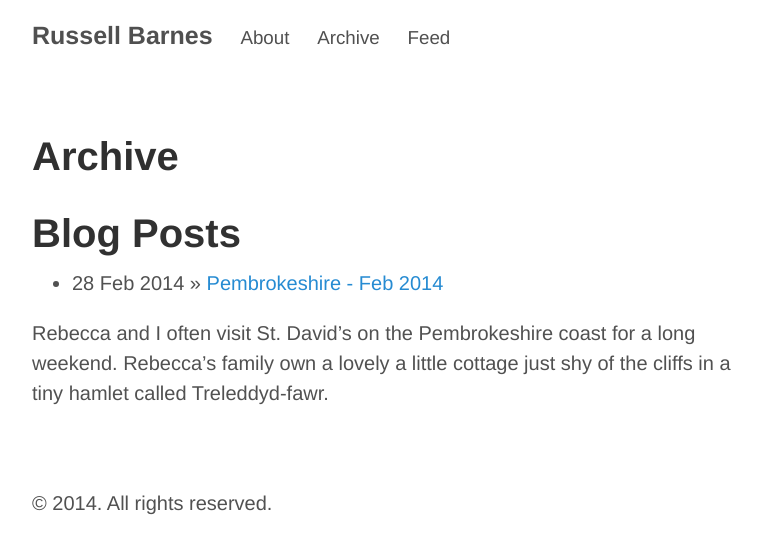
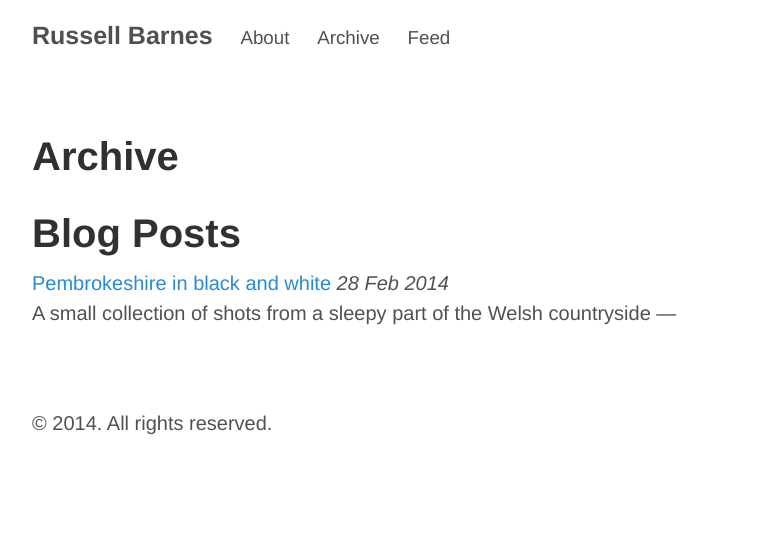
Before and after one commit to russb78/russb78.github.io, a Jekyll site: the page built from archive.md, in a window 1280 px wide. Shown: the top 554 px of the page, without its empty margins (248-1010 px from the left). Built offline with Jekyll 4.4.1, drawn with Linux system fonts in a browser that asks for light colours; Markdown is read by kramdown in place of the engine named in the settings.

Commit message:
small template tweaks

```diff
--- a/_posts/2014-02-28-Pembrokeshire-Feb-2014.md
+++ b/_posts/2014-02-28-Pembrokeshire-Feb-2014.md
@@ -1,7 +1,8 @@
 ---
 layout: post
-title: Pembrokeshire - Feb 2014
+title: Pembrokeshire in black and white
 comments: True
+excerpt: A small collection of shots from a sleepy part of the Welsh countryside
 ---
 
 Rebecca and I often visit St. David's on the Pembrokeshire coast for a long weekend. Rebecca's family own a lovely a little cottage just shy of the cliffs in a tiny hamlet called Treleddyd-fawr.
--- a/archive.md
+++ b/archive.md
@@ -6,6 +6,6 @@ title: Archive
 # Blog Posts
 
 {% for post in site.posts %}
-  * {{ post.date | date_to_string }} &raquo; [ {{ post.title }} ]({{ post.url }})
-  {{ post.excerpt }}
+  [ {{ post.title }} ]({{ post.url }}) *{{ post.date | date_to_string }}* <br> {{ post.excerpt }}
+  ---
 {% endfor %}
```
